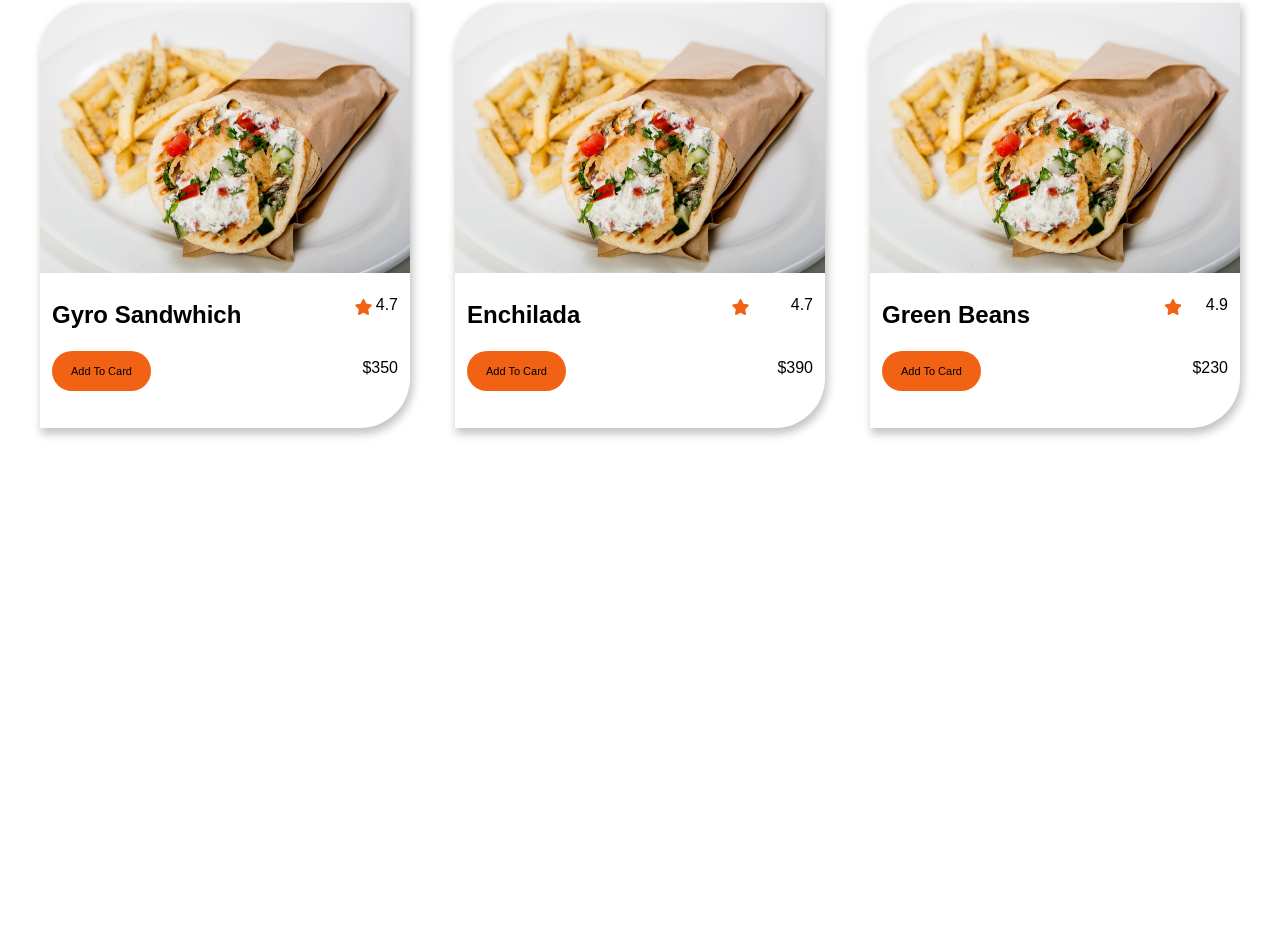
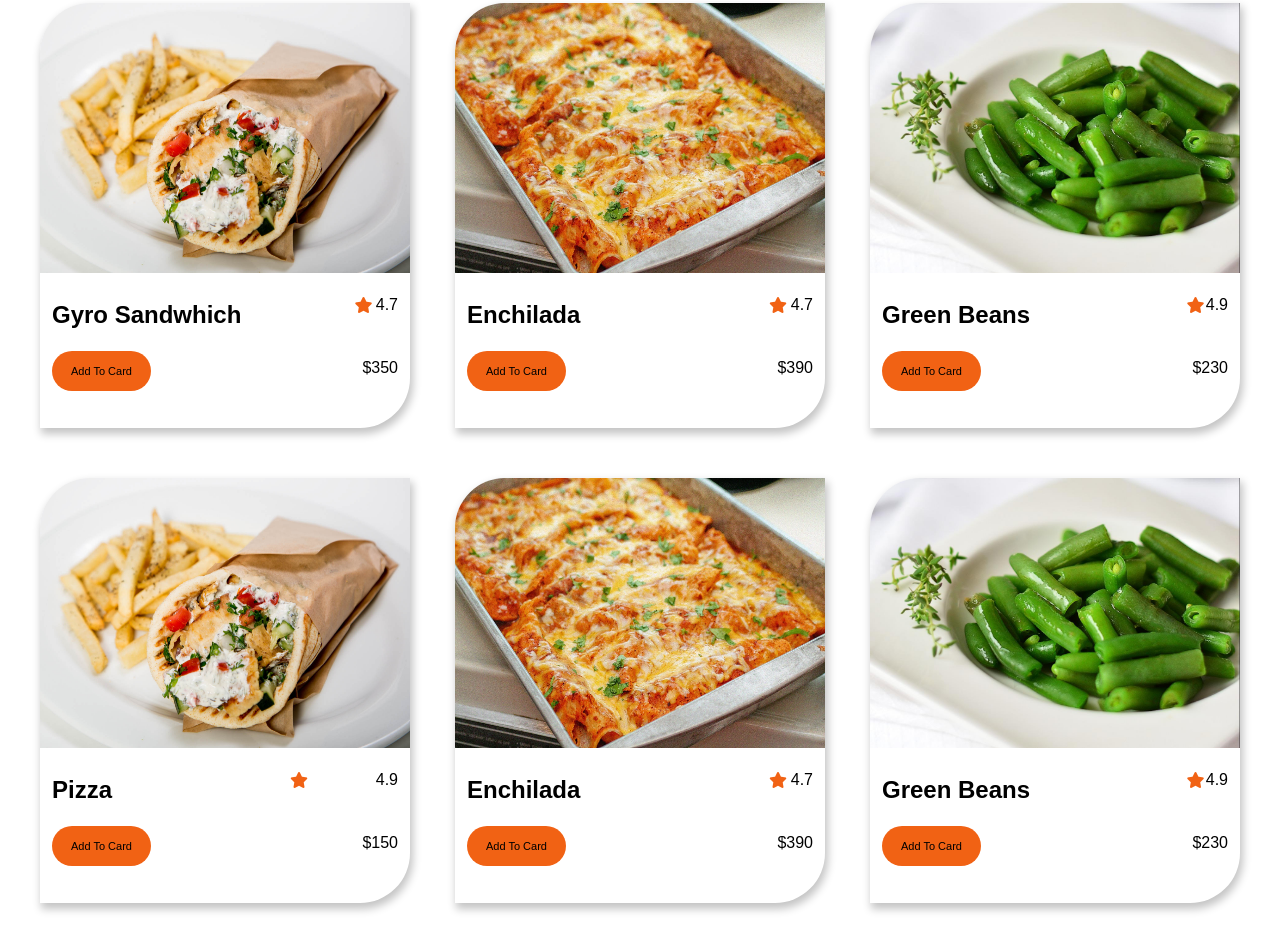
Before and after one commit to tolonalieva/24--, a plain HTML site: page index.html in a window 1280 px wide. Shown: the part 205-1156 px from the top of the page. Before the commit the page ends 800 px from the top, so only its background shows below. Drawn offline with Linux system fonts and the light colour scheme.

Commit message:
закончила первый блок перехожу ко второму

```diff
--- a/css/style.css
+++ b/css/style.css
@@ -33,6 +33,7 @@ li{
 .block-card{
     display: flex;
     justify-content: space-between;
+    margin-bottom: 50px;
 }
 .card{
     width: 370px;
@@ -63,8 +64,18 @@ li{
 
 .icon{
     color: #F16214;
-    margin: 20px 0;
+    margin: 18px 0;
     padding-left: 110px;
+}
+.icon2{
+    color: #F16214;
+    margin: 18px 0;
+    padding-left: 185px;
+}
+.icon3{
+    color: #F16214;
+    margin: 18px 0;
+    padding-left: 155px;
 }
 .sun{
     margin-top: -2px;
--- a/index.html
+++ b/index.html
@@ -32,12 +32,12 @@
                 </div>
             </div>
             <div class="card">
-                <img class="img" src="img/Chicken-Gyro-Sandwich_127.jpg" alt="">
+                <img class="img" src="img/Enchilada.jpg" alt="">
                 <div class="Gyro">
                     <div class="">
                         <h2>Enchilada</h2>
                     </div>
-                    <i class="fa-solid fa-star icon"></i>
+                    <i class="fa-solid fa-star icon2"></i>
                     <p>4.7</p>
                 </div>
                 <div class="Gyro">
@@ -48,12 +48,63 @@
                 </div>
             </div>
             <div class="card">
-                <img class="img" src="img/Chicken-Gyro-Sandwich_127.jpg" alt="">
+                <img class="img" src="img/Green Beans.jpg" alt="">
                 <div class="Gyro">
                     <div class="">
                         <h2>Green Beans</h2>
                     </div>
+                    <i class="fa-solid fa-star icon3"></i>
+                    <p>4.9</p>
+                </div>
+                <div class="Gyro">
+                    <div class="">
+                        <a class="btn" href="#">Add To Card</a>
+                    </div>
+                    <p class="sun">$230</p>
+                </div>
+            </div>
+        </div>
+
+        <div class="block-card">
+            <div class="card">
+                <img class="img" src="img/Chicken-Gyro-Sandwich_127.jpg" alt="">
+                <div class="Gyro">
+                    <div class="">
+                        <h2>Pizza</h2>
+                    </div>
                     <i class="fa-solid fa-star icon"></i>
+                    <p>4.9</p>
+                </div>
+                <div class="Gyro">
+                    <div class="">
+                        <a class="btn" href="#">Add To Card</a>
+                    </div>
+                    <p class="sun">$150</p>
+                </div>
+            </div>
+            <div class="card">
+                <img class="img" src="img/Enchilada.jpg" alt="">
+                <div class="Gyro">
+                    <div class="">
+                        <h2>Enchilada</h2>
+                    </div>
+                    <i class="fa-solid fa-star icon2"></i>
+                    <p>4.7</p>
+                </div>
+                <div class="Gyro">
+                    <div class="">
+                        <a class="btn" href="#">Add To Card</a>
+                    </div>
+                    <p class="sun">$390</p>
+                </div>
+            </div>
+            <div class="card">
+                <img class="img" src="img/Green Beans.jpg" alt="">
+                <div class="Gyro">
+                    <div class="">
+                        <h2>Green Beans</h2>
+                    </div>
+                    <i class="fa-solid fa-star icon3"></i>
                     <p>4.9</p>
                 </div>
                 <div class="Gyro">
```
Also changed, not shown: img/Enchilada.jpg (added), img/Green Beans.jpg (added).
